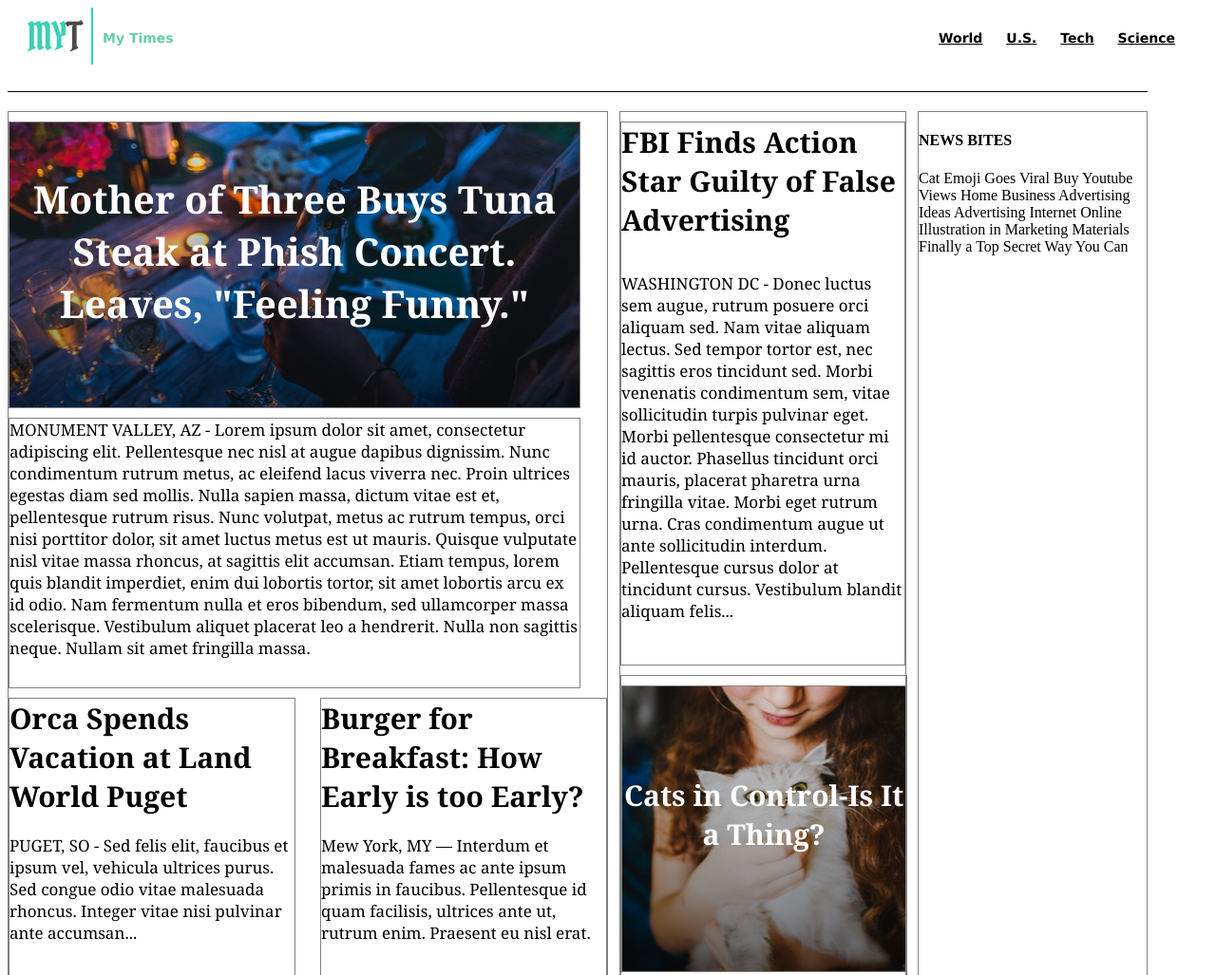
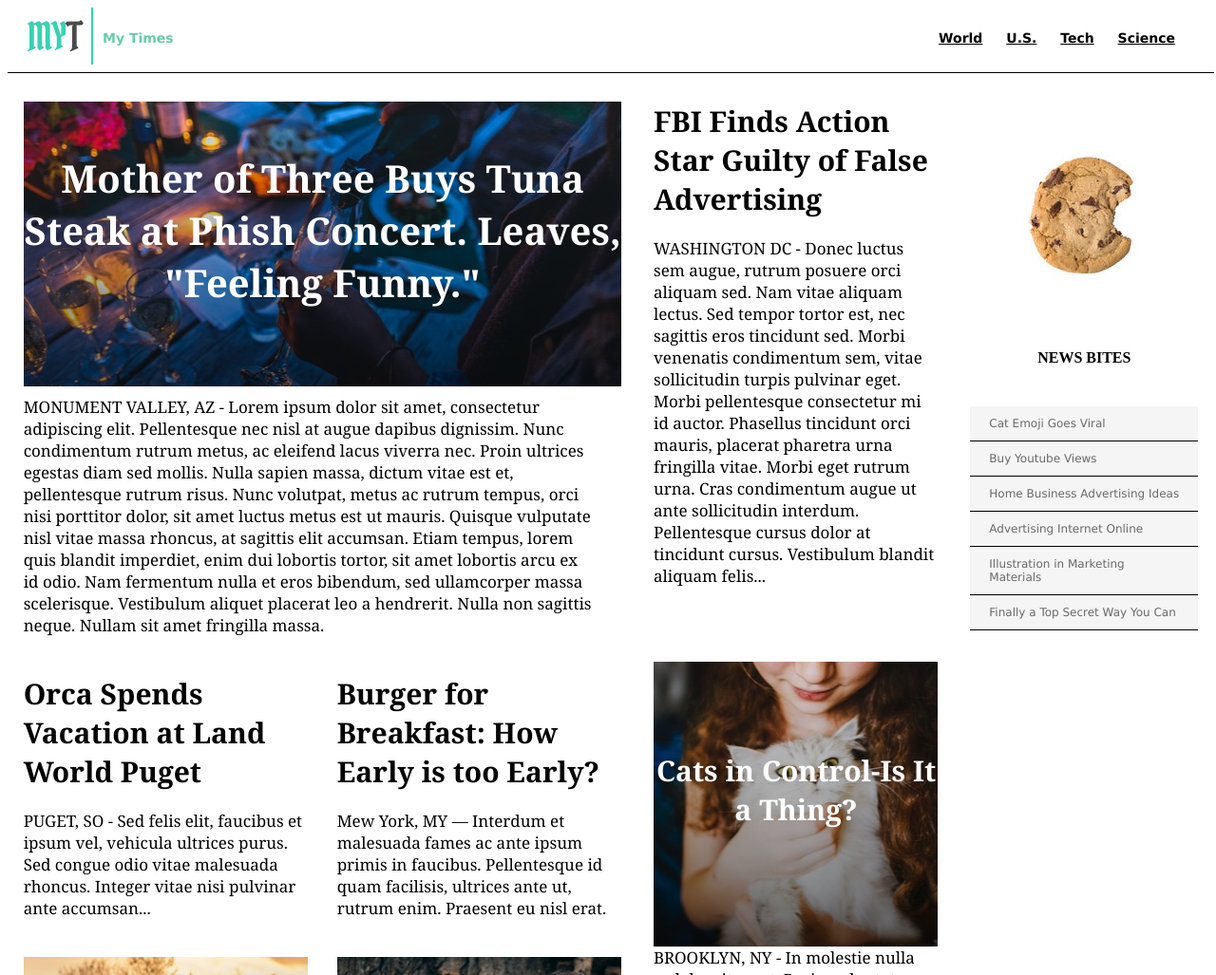
Before and after one commit to ElMarcelito/mytimes, a plain HTML site: page index.html in a window 1280 px wide. Shown: the top 1027 px of the page at 95% size. Drawn offline with Linux system fonts and the light colour scheme.

Commit message:
Completed most of the layout.

```diff
--- a/index.html
+++ b/index.html
@@ -64,15 +64,17 @@
       </div>
 
       <div class="column small">
-        <div class="links">
-          <h4>NEWS BITES</h4>
-          <span>Cat Emoji Goes Viral</span>
-          <span>Buy Youtube Views</span>
-          <span>Home Business Advertising Ideas</span>
-          <span>Advertising Internet Online</span>
-          <span>Illustration in Marketing Materials</span>
-          <span>Finally a Top Secret Way You Can</span>
+        <div id="cookie" class="story image">
         </div>
+          <h4 class="newsbitestitle">NEWS BITES</h4>
+          <div>
+            <div class="newsbites">Cat Emoji Goes Viral</div>
+            <div class="newsbites">Buy Youtube Views</div>
+            <div class="newsbites">Home Business Advertising Ideas</div>
+            <div class="newsbites">Advertising Internet Online</div>
+            <div class="newsbites">Illustration in Marketing Materials</div>
+            <div class="newsbites">Finally a Top Secret Way You Can</div>
+          </div>
       </div>
     </div>
 
--- a/resources/css/style.css
+++ b/resources/css/style.css
@@ -1,7 +1,3 @@
-body {
-/*  max-width: 1200px; */
-}
-
 header {
   font-family: Verdana;
   font-size: 14px;
@@ -9,8 +5,10 @@ header {
   display: flex;
   align-items: center;
   justify-content: space-between;
+  flex-wrap: wrap;
   padding: 0px 25px 0px 20px;
-  margin-bottom: 25px;
+  margin-bottom: 5px;
+  max-width: 1250px;
 }
 
 h1 {
@@ -45,38 +43,38 @@ a {
 .container {
   display: flex;
   border-top: 1px solid black;
-  width: 1200px;
-  justify-content: space-between;
+  width: 1270px;
+  justify-content: space-around;
   padding-top: 20px;
 }
 
 .column {
   display: flex;
-  border: 1px solid gray;
   flex-wrap: wrap;
   justify-content: space-between;
+  align-items: flex-start;
 }
 
 .column.large {
   width: 630px;
-  border: 1px solid gray;
   flex-direction: row;
   flex-wrap: wrap;
 }
 
 .column.medium {
   width: 300px;
-  border: 1px solid gray;
 }
 
 .column.small {
   width: 240px;
-  border: 1px solid gray;
+  flex-direction: column;
+  justify-content: flex-start;
+  align-items: center;
+  align-content: center;
 }
 
 .story {
   display: flex;
-  border: 1px solid gray;
   flex-wrap: wrap;
   font-family: Georgia;
   font-size: 17px;
@@ -102,15 +100,30 @@ a {
   background-size: auto;
 }
 
-.spacer {
-  max-width: 1200px;
-  margin: auto;
+.newsbitestitle {
+  font-size: 16px;
+  font-weight: bold;
+  text-align: center;
+  padding-bottom: 20px;
+}
+
+.newsbites {
+  background-color: WhiteSmoke;
+  font-family: Verdana;
+  font-size: 12px;
+  color: DimGray;
+  text-decoration: none;
+  border-bottom: 1px solid black;
+  display: block;
+  width: 200px;
+  padding: 11px 20px 11px 20px;
+  flex-wrap: wrap;
 }
 
 #phish {
   background-image: url("../images/img-story-main.png");
   height: 300px;
-  width: 600px;
+  width: 630px;
   font-size: 40px;
 }
 
@@ -125,3 +138,9 @@ a {
 #cats {
   background-image: url("../images/img-story-1.png");
 }
+
+#cookie {
+  background-image: url("../images/img-news-bite.png");
+  height: 240px;
+  width: 240px;
+}
```
